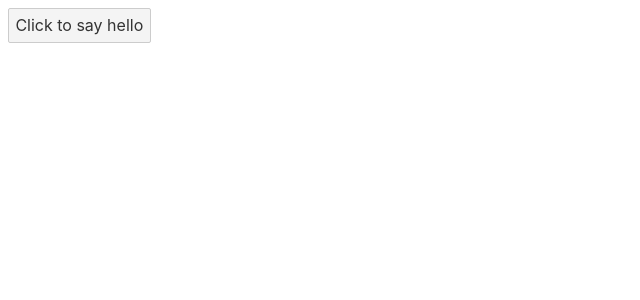
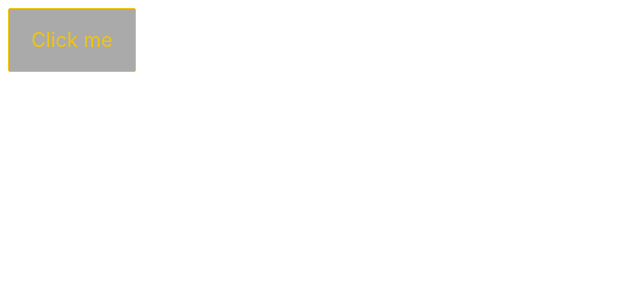
Before and after one commit to kkata/svelte-tutorial, a Svelte app: page / in a window 1280 px wide. Shown: the top 300 px of the page, without its empty margins (0-640 px from the left). Built offline with nearby package versions, Linux system fonts and the light colour scheme.

Commit message:
Events DOM event forwarding

```diff
--- a/src/App.svelte
+++ b/src/App.svelte
@@ -1,9 +1,9 @@
 <script>
-import Outer from "./Outer.svelte";
+import CustomButton from "./CustomButton.svelte";
 
-function handleMessage(event) {
-  alert(event.detail.text);
+function handleClick() {
+  alert("clicked");
 }
 </script>
 
-<Outer on:message="{handleMessage}" />
+<CustomButton on:click="{handleClick}" />
--- /dev/null
+++ b/src/CustomButton.svelte
@@ -0,0 +1,20 @@
+<style>
+button {
+  height: 4rem;
+  width: 8rem;
+  background-color: #aaa;
+  border-color: #f1c40f;
+  color: #f1c40f;
+  font-size: 1.25rem;
+  background-image: linear-gradient(45deg, #f1c40f 50%, transparent 50%);
+  background-position: 100%;
+  background-size: 400%;
+  transition: background 300ms ease-in-out;
+}
+button:hover {
+  background-position: 0;
+  color: #aaa;
+}
+</style>
+
+<button on:click> Click me </button>
```
